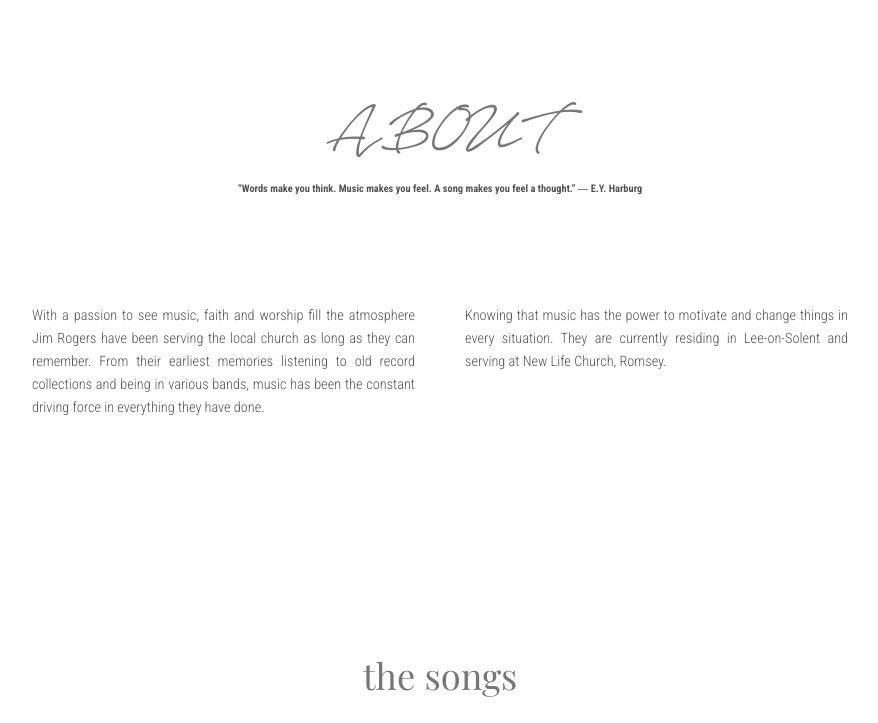
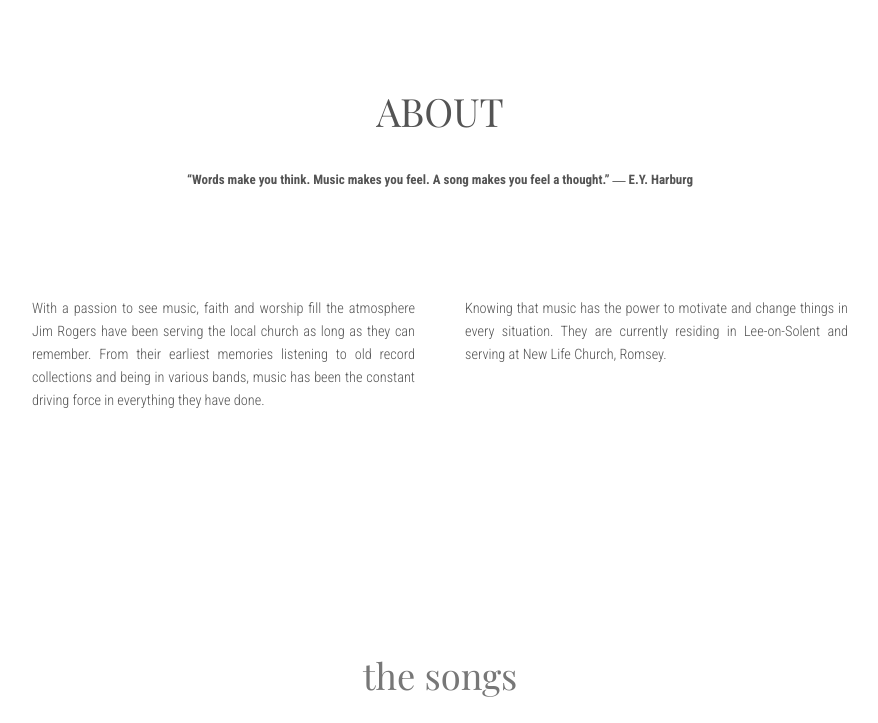
Before and after one commit to JimRogers/jimrogerswebsite, a Jekyll site: the page built from index.html, in a window 1280 px wide and 1400 px high, scrolled down 538 px. Shown: the part 162-885 px from the top of the window, without its empty margins (200-1078 px from the left). Built offline with Jekyll 4.4.1, drawn with Linux system fonts in a browser that asks for light colours; some web fonts are replaced; comment, search, counter and statistics services are not loaded; grey boxes are pictures that could not be loaded.

```diff
--- a/css/style.css
+++ b/css/style.css
@@ -311,13 +311,14 @@ About Section
   font-family: "Playfair Display";
   font-size:3em;
   color:#545454;
-  text-transform:italic;
+  padding-bottom:30px;
 }
 .about h4 {
   color:#545454;
   font-family: "Roboto condensed";
-  font-size: 0.8em !important;
+  font-size: 1em !important;
   font-weight:bold;
+  text-transform:italic;
 }
 #about-text {
   margin-top:0px;
@@ -335,12 +336,6 @@ About Section
   text-align:justify;
   padding-bottom:20px;
   padding-top:50px
-}
-.about h3 {
-  font-family:"Notera";
-  text-align:center;
-  color:#777;
-  font-size:5.8em;
 }
 
 /*---------------------
```
